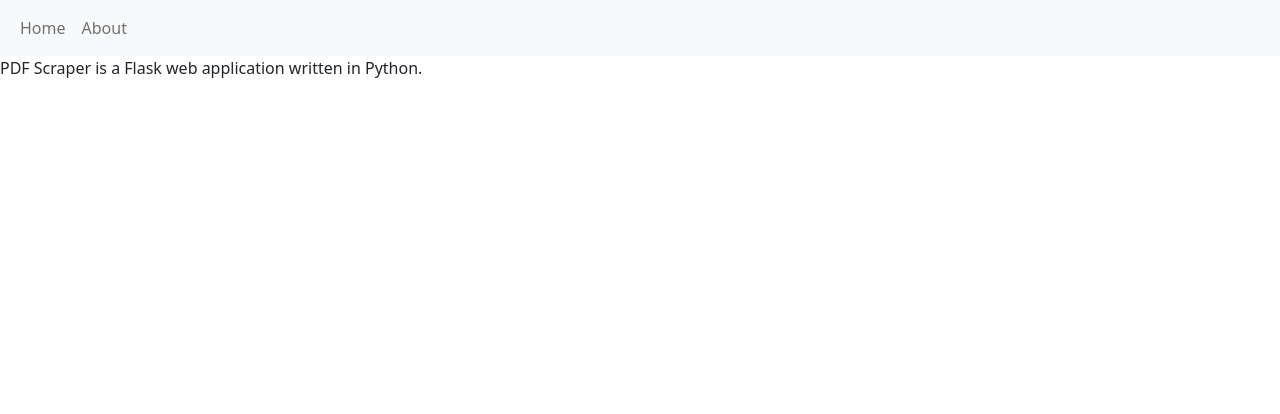
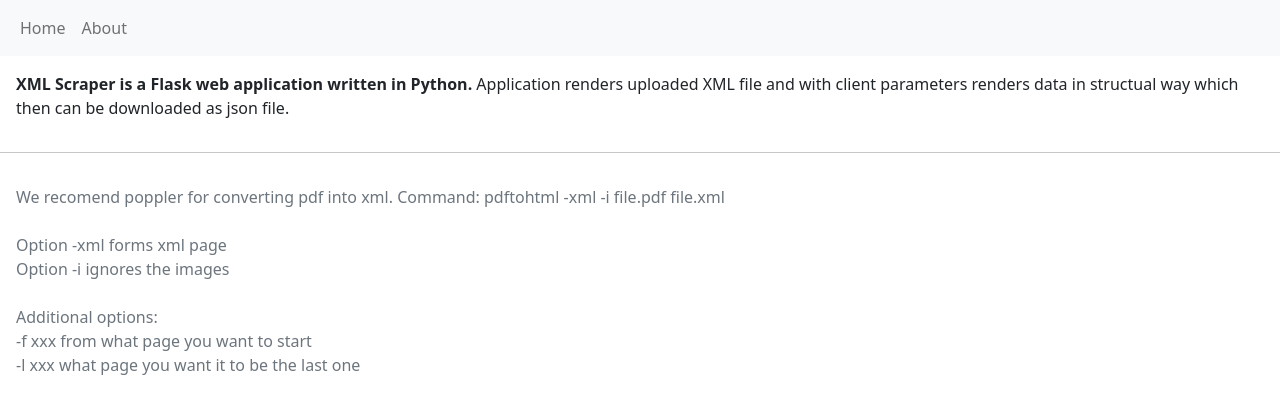
Before and after one commit to ChuckySC/PDFScraper, a Flask app: page /about in a window 1280 px wide. Shown: the top 414 px of the page. Run offline with Flask 3, Linux system fonts and the light colour scheme.

Commit message:
added basic form for upload, tested it locally & added some minor universal func

```diff
--- a/app.py
+++ b/app.py
@@ -1,22 +1,55 @@
-from flask import Flask, render_template, abort
+from flask import Flask, render_template, abort, flash, request, redirect, url_for
+from werkzeug.utils import secure_filename
 import datetime
+import os
+
+from functions.universal import allowed_file, load_xml
+
+
+UPLOAD_FOLDER = 'uploads/'
+ALLOWED_EXTENSIONS = {'xml'}
 
 app = Flask(__name__)
+app.config['UPLOAD_FOLDER'] = UPLOAD_FOLDER
 
-@app.route('/')
+@app.route('/', methods=['GET','POST'])
 def index():
     try:
+        if request.method == 'POST':
+            # Check if the post request has the file part
+            if 'file' not in request.files:
+                flash('No file part')
+                return redirect(request.url)
+
+            file = request.files['file']
+            # Check if the user selected a file
+            if file.filename == '':
+                flash('No selected file')
+                return redirect(request.url)
+
+            if file and allowed_file(file.filename, ALLOWED_EXTENSIONS):
+                file_name = secure_filename(file.filename)
+                file.save(os.path.join(app.config['UPLOAD_FOLDER'], file_name))
+                return redirect(url_for('upload_file', name=file_name))
+
         context = {
             'date': datetime.datetime.utcnow().date()
         }
         return render_template('index.html', context=context)
     except Exception as e:
         # logger for errors
-        abort(404)
+        abort(500)
 
-@app.route('/create/', methods=('GET', 'POST'))
-def create():
-    return render_template('create.html')
+@app.route('/upload_file', methods=['GET','POST'])
+def upload_file():
+    try:
+        file_name = request.args['name']
+        file_data = load_xml(os.path.join(app.config['UPLOAD_FOLDER'], file_name))
+        data = file_data.split('\n')
+        # TODO add template that will have one side as xml and on right side a form for adding paramethers for collecting data from xml and structuring them into json
+    except Exception as e:
+        # logger for errors
+        abort(500)
 
 
 @app.route('/about')
@@ -28,7 +61,7 @@ def about():
         return render_template('about.html', context=context)
     except Exception as e:
         # logger for errors
-        abort(404)
+        abort(500)
 
 if __name__ == "__main__":
     #app.run(debug=True)
--- a/templates/about.html
+++ b/templates/about.html
@@ -2,6 +2,18 @@
 
 {% block content %}
     <div>
-        <p>PDF Scraper is a Flask web application written in Python.</p>
+        <p class="text-justify p-3 mb-2">
+            <strong>XML Scraper is a Flask web application written in Python.</strong>
+            Application renders uploaded XML file and with client parameters renders data in structual way which then can be downloaded as json file.
+        </p>
+        <hr>
+        <p class="text-justify p-3 mb-2 text-secondary">
+            We recomend poppler for converting pdf into xml. Command: pdftohtml -xml -i file.pdf file.xml</br></br>
+            Option -xml forms xml page</br>
+            Option -i ignores the images</br></br>
+            Additional options:</br>
+            -f xxx from what page you want to start</br>
+            -l xxx what page you want it to be the last one
+        </p>
     </div>
 {% endblock %}
--- a/templates/index.html
+++ b/templates/index.html
@@ -1,7 +1,8 @@
 {% extends 'components/layouts/base.html' %}
 
 {% block content %}
-<form method="post">
-
+<form method="post" enctype="multipart/form-data">
+    <input type="file" name="file"/>
+    <input type="submit" value="Upload"/>
 </form>
 {% endblock %}
--- /dev/null
+++ b/templates/uploaded_file.html
@@ -0,0 +1,5 @@
+{% extends 'components/layouts/base.html' %}
+
+{% block content %}
+
+{% endblock %}
```
Also changed, not shown: functions/universal.py (+19 -7 lines).
